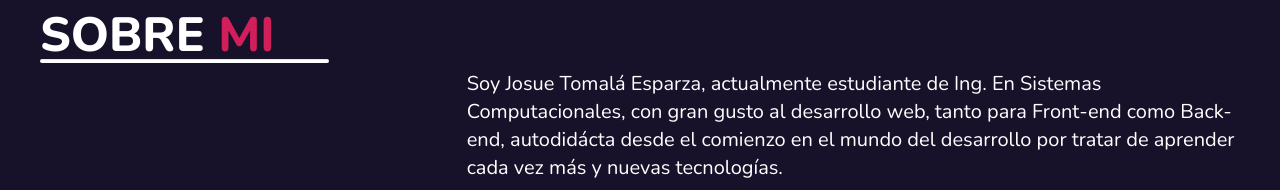
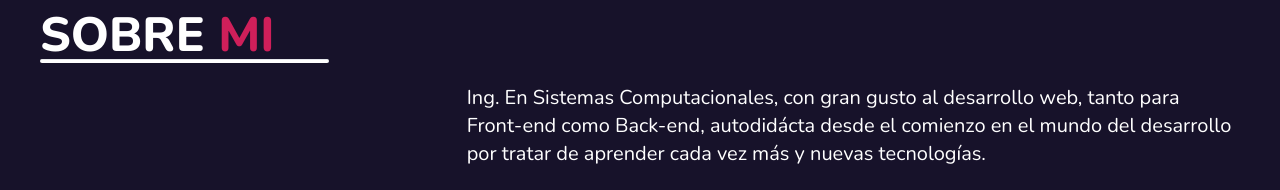
Before and after one commit to josu3steban/personal-portfolio, a React (Vite) app: page / in a window 1280 px wide. Shown: the part 609-799 px from the top of the page. Built offline with nearby package versions, Linux system fonts and the light colour scheme.

Commit message:
Update AboutMe.jsx

```diff
--- a/src/components/AboutMe.jsx
+++ b/src/components/AboutMe.jsx
@@ -52,7 +52,7 @@ export const AboutMe = () => {
           font-light
           px-10
         ">
-            <p className='sm:mb-3 mb-5'>Soy Josue Tomalá Esparza, actualmente estudiante de Ing. En Sistemas Computacionales, con gran gusto al desarrollo web, tanto para Front-end como Back-end, autodidácta desde el comienzo en el mundo del desarrollo por tratar de aprender cada vez más y nuevas tecnologías.</p>
+            <p className='sm:mb-3 mb-5'>Ing. En Sistemas Computacionales, con gran gusto al desarrollo web, tanto para Front-end como Back-end, autodidácta desde el comienzo en el mundo del desarrollo por tratar de aprender cada vez más y nuevas tecnologías.</p>
 
             <p>He realizado varios cursos de programación de diferentes tecnologías y ámbitos, como: Diseño web, React, Flutter, Node Js. Actualmente me encuentro tratando de adquirir más conocimientos sobre React para desempeñarme de la mejor forma posible al momento de formar parte de un equipo de trabajo con algún proyecto de desarrollo.</p>
         </div>
```
